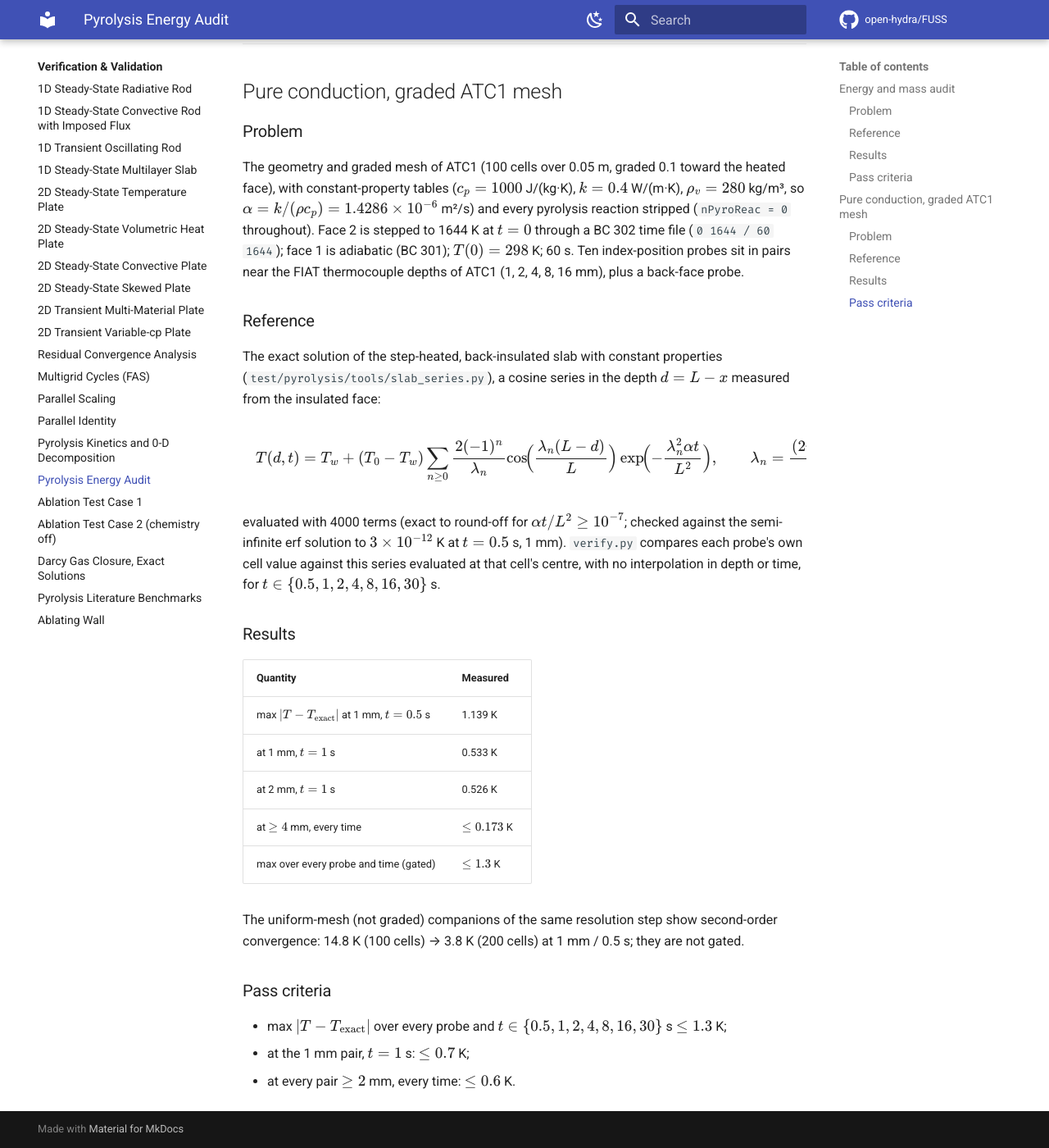
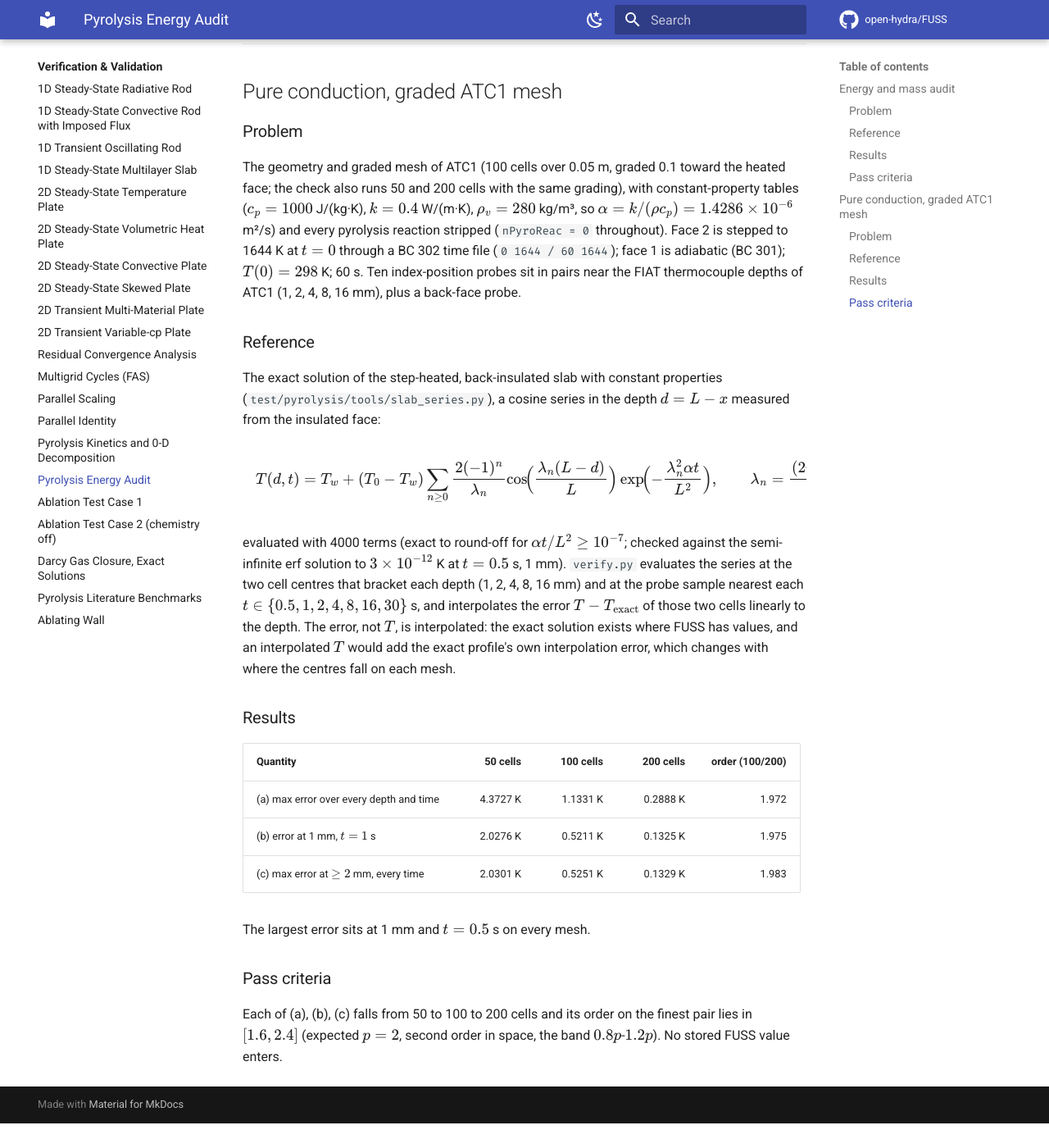
Before and after one commit to open-hydra/FUSS, an MkDocs documentation site: the page built from docs/vv/pyrolysis-energy-audit.md, in a window 1280 px wide and 1400 px high, scrolled down 2009 px. Shown: the whole window at 82% size. Built offline with MkDocs 1.6.1 and Material for MkDocs 9.7.7, drawn with Linux system fonts in a browser that asks for light colours; comment, search, counter and statistics services are not loaded; after the commit the page ends 3379 px from its top, so only the background shows below that.

Commit message:
docs: conduction ladder, type-2 0-D at p = 2, the ATC1 sampling term, the two new labelled floors
The conduction section of the energy-audit page states the ladder 50/100/200 cells, the error interpolated to each
depth, and the orders 1.972 / 1.975 / 1.983 against [1.6, 2.4]. The 0-D page gates both type-2 twins at p = 2 (the
adiabatic one from vnn/4: its first two halvings are outside the asymptotic range) and gives the pressure excursion as
it is, max(p_pg) - p-wall at most 0.075 / 0.503 Pa (the 0.04 / 0.26 Pa it quoted were the cell spread). The ATC1 page
reports the depth-interpolation term (0.37 K) beside the tolerance. testing.md lists the type-2 restart (1e-10) and the
mirrored 307 faces (1e-8) among the floors set from measured draws. READMEs follow.

Co-Authored-By: Claude Opus 5.5 <noreply@anthropic.com>
Claude-Session: https://claude.ai/code/session_01Q6mgzZ4Em2XSijeD1s9D94

```diff
--- a/docs/vv/pyrolysis-energy-audit.md
+++ b/docs/vv/pyrolysis-energy-audit.md
@@ -62,7 +62,8 @@ whose companion directories are not given is skipped, not failed). (vi): byte-id
 
 ### Problem
 
-The geometry and graded mesh of ATC1 (100 cells over 0.05 m, graded 0.1 toward the heated face), with
+The geometry and graded mesh of ATC1 (100 cells over 0.05 m, graded 0.1 toward the heated face; the check also
+runs 50 and 200 cells with the same grading), with
 constant-property tables ($c_p = 1000$ J/(kg·K), $k = 0.4$ W/(m·K), $\rho_v = 280$ kg/m³, so
 $\alpha = k/(\rho c_p) = 1.4286\times10^{-6}$ m²/s) and every pyrolysis reaction stripped
 (`nPyroReac = 0` throughout). Face 2 is stepped to 1644 K at $t=0$ through a BC 302 time file
@@ -81,25 +82,24 @@ T(d, t) = T_w + (T_0-T_w)\sum_{n\ge0}\frac{2(-1)^n}{\lambda_n}\cos\!\Bigl(\frac{
 $$
 
 evaluated with 4000 terms (exact to round-off for $\alpha t/L^2\ge10^{-7}$; checked against the
-semi-infinite erf solution to $3\times10^{-12}$ K at $t=0.5$ s, 1 mm). `verify.py` compares each
-probe's own cell value against this series evaluated at that cell's centre, with no interpolation in
-depth or time, for $t\in\{0.5,1,2,4,8,16,30\}$ s.
+semi-infinite erf solution to $3\times10^{-12}$ K at $t=0.5$ s, 1 mm). `verify.py` evaluates the series at
+the two cell centres that bracket each depth (1, 2, 4, 8, 16 mm) and at the probe sample nearest each
+$t\in\{0.5,1,2,4,8,16,30\}$ s, and interpolates the error $T-T_{\rm exact}$ of those two cells linearly to
+the depth. The error, not $T$, is interpolated: the exact solution exists where FUSS has values, and an
+interpolated $T$ would add the exact profile's own interpolation error, which changes with where the
+centres fall on each mesh.
 
 ### Results
 
-| Quantity | Measured |
-|---|---|
-| max $\lvert T-T_{\rm exact}\rvert$ at 1 mm, $t=0.5$ s | 1.139 K |
-| at 1 mm, $t=1$ s | 0.533 K |
-| at 2 mm, $t=1$ s | 0.526 K |
-| at $\ge4$ mm, every time | $\le0.173$ K |
-| max over every probe and time (gated) | $\le1.3$ K |
+| Quantity | 50 cells | 100 cells | 200 cells | order (100/200) |
+|---|---:|---:|---:|---:|
+| (a) max error over every depth and time | 4.3727 K | 1.1331 K | 0.2888 K | 1.972 |
+| (b) error at 1 mm, $t=1$ s | 2.0276 K | 0.5211 K | 0.1325 K | 1.975 |
+| (c) max error at $\ge2$ mm, every time | 2.0301 K | 0.5251 K | 0.1329 K | 1.983 |
 
-The uniform-mesh (not graded) companions of the same resolution step show second-order convergence:
-14.8 K (100 cells) → 3.8 K (200 cells) at 1 mm / 0.5 s; they are not gated.
+The largest error sits at 1 mm and $t=0.5$ s on every mesh.
 
 ### Pass criteria
 
-- max $\lvert T-T_{\rm exact}\rvert$ over every probe and $t\in\{0.5,1,2,4,8,16,30\}$ s $\le1.3$ K;
-- at the 1 mm pair, $t=1$ s: $\le0.7$ K;
-- at every pair $\ge2$ mm, every time: $\le0.6$ K.
+Each of (a), (b), (c) falls from 50 to 100 to 200 cells and its order on the finest pair lies in
+$[1.6, 2.4]$ (expected $p=2$, second order in space, the band $0.8p$-$1.2p$). No stored FUSS value enters.
```
Also changed, not shown: docs/development/testing.md (+5 -5 lines), docs/vv/pyrolysis-atc1.md (+4 -1 lines), docs/vv/pyrolysis-kinetics-0d.md (+14 -15 lines), 5 other files.
